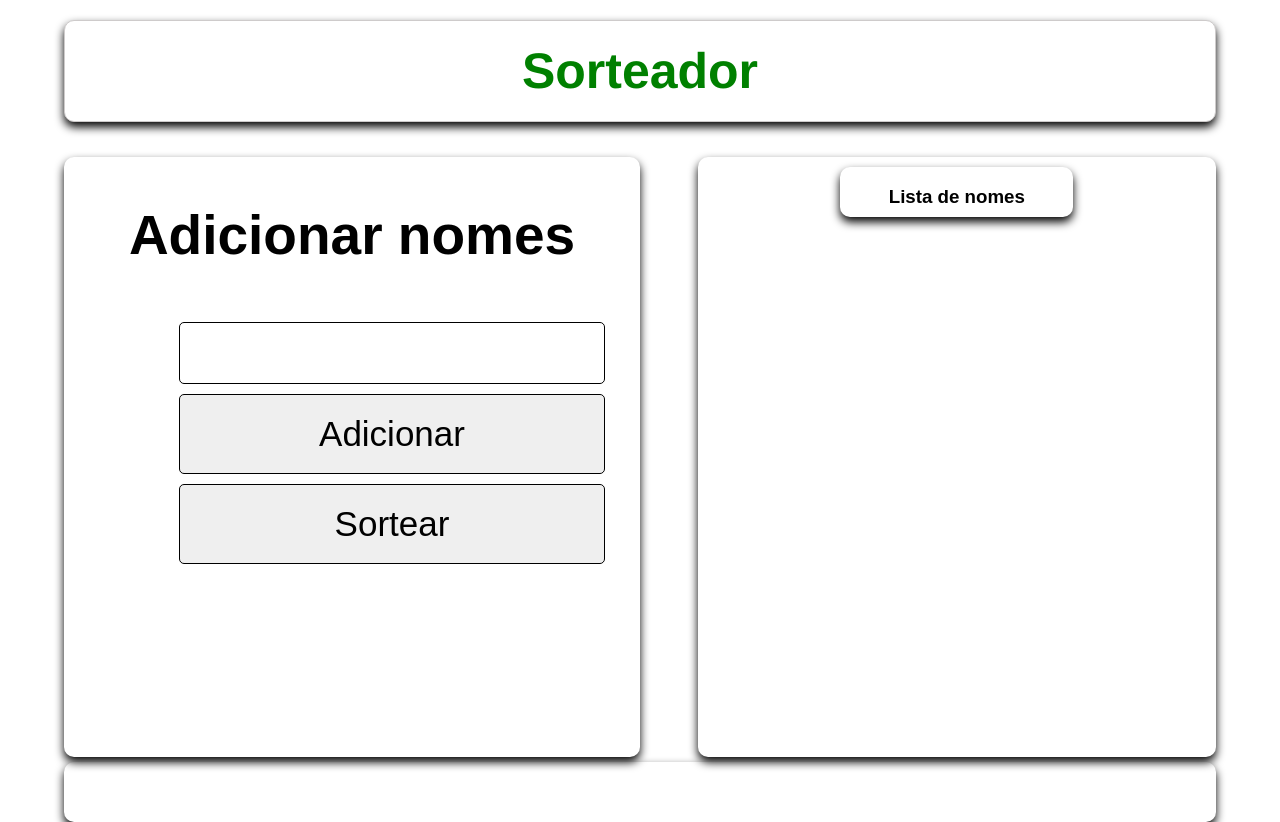
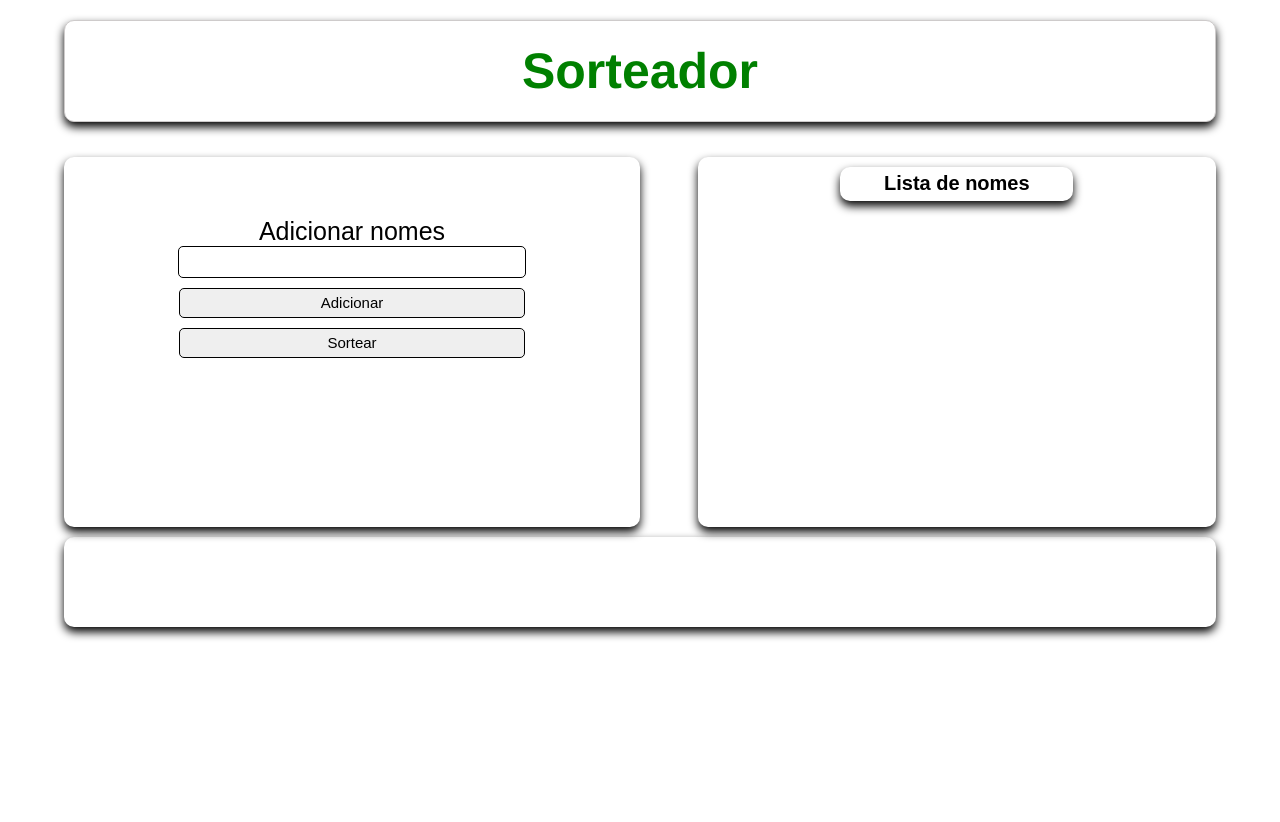
Before and after one commit to DanielBrandao12/Sorteador2, a plain HTML site: page index.html in a window 1280 px wide. After the commit the page ends 800 px from the top, so only its background shows below. Drawn offline with Linux system fonts and the light colour scheme.

Commit message:
organizando css

```diff
--- a/index.html
+++ b/index.html
@@ -1,5 +1,6 @@
 <!DOCTYPE html>
 <html lang="pt-br">
+
 <head>
     <meta charset="UTF-8">
     <meta http-equiv="X-UA-Compatible" content="IE=edge">
@@ -7,6 +8,7 @@
     <link rel="stylesheet" href="style.css">
     <title>Sorteador</title>
 </head>
+
 <body>
     <header>
         <h1>Sorteador</h1>
@@ -14,8 +16,8 @@
     <section class="container">
         <div class="addNomes">
 
-            <h2>Adicionar nomes</h2>
-            <input type="text" class="textArea" id="name">
+            <label for="name">Adicionar nomes</label>
+            <input type="text" class="textname" id="name">
             <input type="button" value="Adicionar" class="botao" id="add">
             <input type="button" value="Sortear" class="botao" id="sortear">
             <input type="button" value="Criar nova lista" class="botao" id="novaLista">
@@ -25,18 +27,17 @@
             </div>
 
 
-       </div >
+        </div>
 
 
         <aside>
             <div class="listaNome">
-            <h3 class="lista">Lista de nomes</h3>
+                <strong class="lista">Lista de nomes</strong>
             </div>
-           <div  class="tabela-nomes">
 
-               <table id="table" ></table>
 
-           </div>
+            <table id="table"></table>
+
 
 
         </aside>
@@ -48,4 +49,5 @@
     </footer>
     <script src="index.js"></script>
 </body>
+
 </html>
--- a/index.js
+++ b/index.js
@@ -107,7 +107,7 @@ sorteador.addEventListener('click', e => {
 
       const sorteado = Math.floor(Math.random() * array.length);
       let tr = document.createElement('tr');
-      tr.innerHTML = `<td>Parabéns ${array[sorteado]}</td>`
+      tr.innerHTML = `<td class="nameSorteado">Parabéns</td> <class="nameSorteado"td>${array[sorteado]}</td>`
       this.nomeSorteado.appendChild(tr)
       document.getElementById('load').style.display = 'none'
       adicionar.disabled = true;
--- a/style.css
+++ b/style.css
@@ -1,3 +1,8 @@
+*{
+    margin: 0;
+    padding: 0;
+
+}
 body {
 
     width: 100vw;
@@ -6,59 +11,6 @@ body {
 
 
 }
-
-
-h1 {
-
-
-    font-family: 'Franklin Gothic Medium', 'Arial Narrow', Arial, sans-serif;
-    font-size: 40px;
-    color: green;
-
-
-}
-
-h2 {
-    text-align: center;
-    font-size: 25px;
-}
-
-table {
-    font-size: 20px;
-    font-style: oblique;
-    margin-top: 25px;
-
-    width: 80%;
-    height: auto;
-
-}
-
-.textArea {
-    width: 60%;
-
-    font-size: 35px;
-    display: block;
-
-
-
-    color: black;
-
-    border-radius: 5px;
-    border: 1px solid
-}
-
-.botao {
-    width: 60%;
-    height: 80px;
-    font-size: 15px;
-    display: block;
-    color: black;
-   margin-top: 10px;
-    border-radius: 5px;
-    border: 1px solid;
-    cursor: pointer;
-}
-
 header {
     display: flex;
     justify-content: center;
@@ -68,23 +20,66 @@ header {
     border: solid 1px rgb(206, 203, 203);
     padding: 0px 20px 0px 20px;
     height: 70px;
-
     box-shadow: 0px 5px 10px 0px black;
     border-radius: 10px;
 }
 
+h1 {
 
-
-.sorteado {
-    height: 100px;
-    width: 500px;
-    margin: 40px auto;
-    text-align: center;
-    font-size: 30px;
-    border: 2px black;
+    font-family: 'Franklin Gothic Medium', 'Arial Narrow', Arial, sans-serif;
+    font-size: 40px;
+    color: green;
 
 
 }
+
+label{
+
+
+    font-size: 25px;
+
+
+}
+
+table {
+    display: flex;
+    flex-direction: column;
+
+    font-size: 20px;
+    font-style: oblique;
+    margin-top: 25px;
+    height:450px;
+    width: 80%;
+
+    overflow: auto;
+
+}
+
+.textname {
+    width: 60%;
+    height: 30px;
+    font-size:15px;
+
+    color: black;
+
+    border-radius: 5px;
+    border: 1px solid;
+}
+
+.botao {
+    width: 60%;
+    height: 30px;
+    font-size: 15px;
+
+    color: black;
+    margin-top: 10px;
+    border-radius: 5px;
+    border: 1px solid;
+    cursor: pointer;
+}
+
+
+
 
 .container {
     display: flex;
@@ -95,34 +90,34 @@ header {
 }
 
 .listaNome {
+    display: flex;
     height: 50px;
     width: 45%;
     margin-top: 10px;
-    text-align: center;
+    justify-content: center;
 
     background: white;
     box-shadow: 0px 5px 10px 0px black;
     border-radius: 10px;
 }
-.tabela-nomes{
+strong{
+    align-self: center;
     font-size: 20px;
-    font-style: oblique;
-    margin-top: 25px;
 
-    width: 80%;
+}
 
-    overflow: auto;
-}
 .addNomes {
     display: flex;
     flex-direction: column;
 
-  margin-top: 10px;
+    margin-top: 10px;
     align-items: center;
-    height: 400px;
+    justify-content: center;
+
     width: 100%;
+   height: 400px;
     background: white;
-order: 2;
+    order: 2;
     box-shadow: 0px 5px 10px 0px black;
     border-radius: 10px;
 }
@@ -130,8 +125,9 @@ order: 2;
 aside {
     display: flex;
     flex-direction: column;
-    height:300px;
+
     width: 100%;
+    height: 300px;
     margin-top: 10px;
     align-items: center;
     box-shadow: 0px 5px 10px 0px black;
@@ -142,14 +138,35 @@ aside {
 
 
 footer {
-    margin-top: 5px;
+    height: 30px;
+    margin-top: 10px;
     padding: 30px 20px 30px 20px;
     box-shadow: 0px 5px 10px 0px black;
     background: white;
     border-radius: 10px;
 }
 
-@media(min-width: 1150px) {
+.sorteado {
+    display: flex;
+    height: 100px;
+    width: 500px;
+  margin-top: 10px;
+    justify-content: center;
+    font-size: 30px;
+    border: 2px black;
+
+
+}
+.nameSorteado{
+    display: flex;
+    flex-direction: column;
+   text-align: center;
+    padding: 20px;
+
+}
+
+
+@media(min-width: 850px) {
     body{
         width: 90%;
     }
@@ -181,12 +198,14 @@ footer {
         display: flex;
         flex-direction: column;
 
-        height: 600px;
+
         width: 50%;
+        height: 370px;
         background: white;
 
         box-shadow: 0px 5px 10px 0px black;
         border-radius: 10px;
+
     }
 
     .listaNome {
@@ -202,9 +221,9 @@ footer {
     aside {
         display: flex;
         flex-direction: column;
-        height: 600px;
+
         width: 45%;
-
+        height: 370px;
         align-items: center;
         box-shadow: 0px 5px 10px 0px black;
     order: 2;
@@ -212,44 +231,20 @@ footer {
         border-radius: 10px;
     }
 
-    .textArea {
-        width: 70%;
-        padding: 10px;
-        font-size: 35px;
-        display: block;
 
-        color: black;
-        margin-left: 80px;
-        margin-top: 10px;
-        border-radius: 5px;
-        border: 1px solid
-    }
-
-    .botao {
-        width: 74%;
-        padding: 10px;
-        height: 80px;
-        font-size: 35px;
-        display: block;
-        color: black;
-        margin-left: 80px;
-        margin-top: 10px;
-        border-radius: 5px;
-        border: 1px solid;
-        cursor: pointer;
-    }
 
 
 }
 
 .loader {
-    animation: is-rotating 1s infinite;
+    width: 50px;
+    height: 50px;
+
+    margin: 40px auto;
+    animation: is-rotating 2s infinite;
     border: 6px solid #0e0d0d;
     border-radius: 50%;
     border-top-color: #3f4242;
-    height: 50px;
-    width: 50px;
-    margin: 40px auto;
 }
 
 @keyframes is-rotating {
```
Lines whose indentation alone changed are shown as unchanged.
